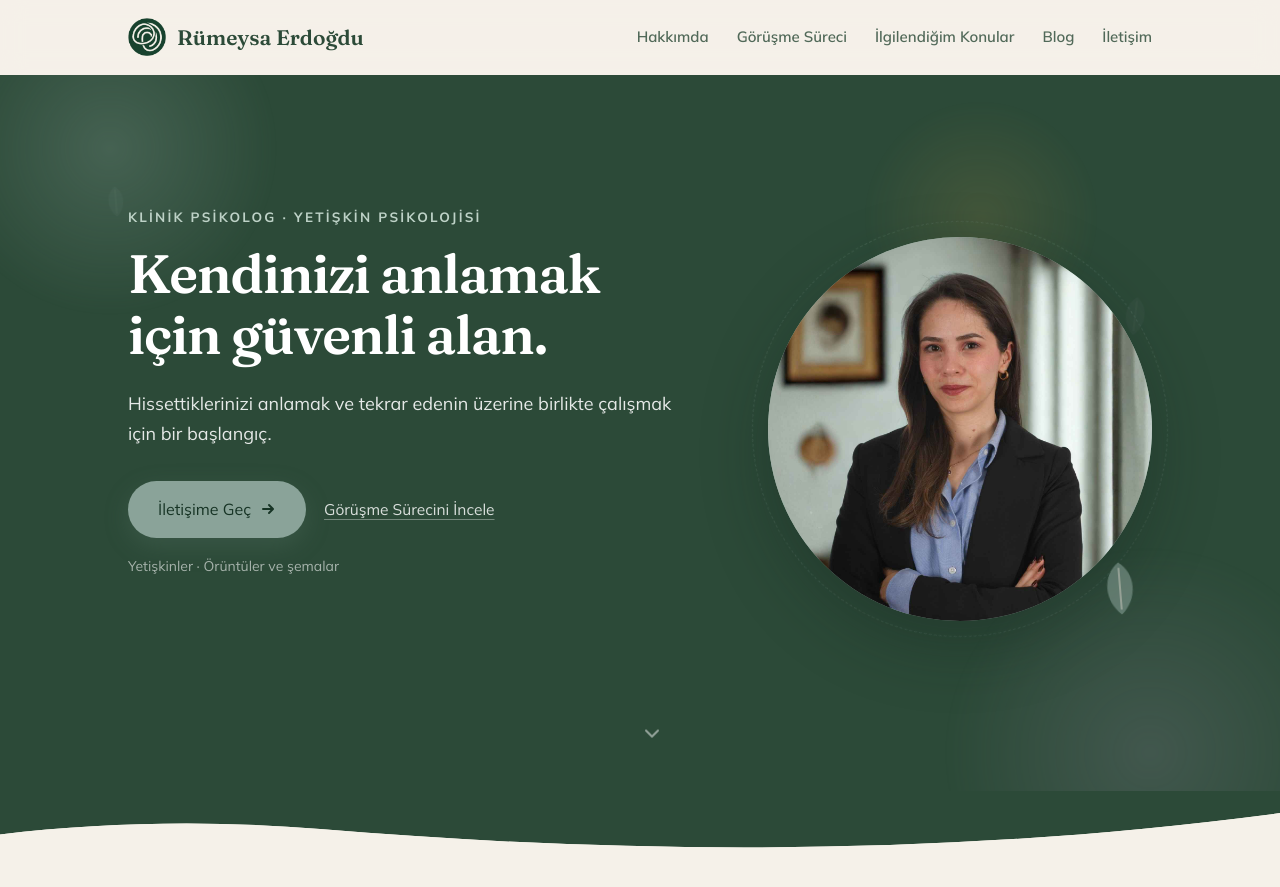
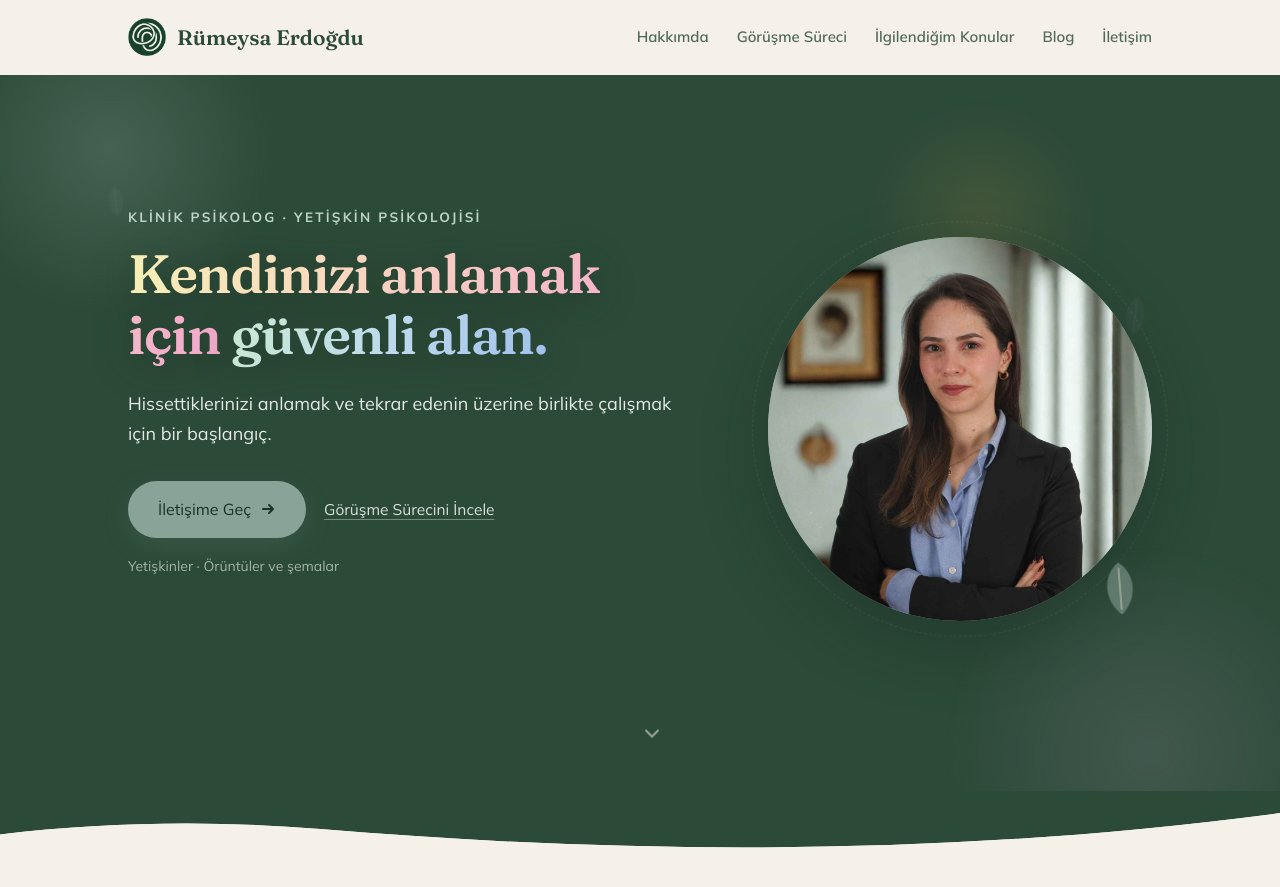
Before and after one commit to ardasaglamer9/rumeysaerdogdu.com, a Jekyll site: the page built from index.html, in a window 1280 px wide and 900 px high. Shown: the top 887 px of the window. Built offline with Jekyll 4.4.1, drawn with Linux system fonts in a browser that asks for light colours.

Commit message:
Hero başlığına gradyan dolgu ekle
Instagram görsel sisteminden alınan şafak/serin gradyanları,
orman zemin üzerinde iki parçalı başlıkta uygulanıyor. Düz renk
baştan veriliyor, gradyan yalnızca @supports içinde; yazdırma ve
zorunlu renk modunda düz renge dönülüyor.

Co-Authored-By: Claude Opus 5 <noreply@anthropic.com>

```diff
--- a/assets/css/style.css
+++ b/assets/css/style.css
@@ -703,3 +703,40 @@ body.nav-open{overflow:hidden;}
   .hero-link{font-size:15px;}
   .hero .hero-note{font-size:13.5px;}
 }
+
+
+/* =========================================================
+   HERO BAŞLIĞI — GRADYAN DOLGU  (Instagram sisteminden deneme)
+   Şafak (sıcak) + Serin (soğuk) gradyanları, orman zemin üzerinde.
+   Güvenlik sırası bilinçli:
+     1) düz renk baştan verilir — CSS kısmen yüklenirse metin kaybolmaz
+     2) gradyan yalnızca @supports içinde uygulanır
+     3) yazdırmada ve zorunlu renk modunda düz renge dönülür
+        (arka plan basılmadığı için gradyan başlık boş çıkardı)
+   Gölge text-shadow ile DEĞİL, filter ile: dolgu şeffaf olduğu için
+   text-shadow harfin içinden görünür ve metin kirli çıkar.
+   ========================================================= */
+.hero-grad .g1{color:#F9D8C0;}
+.hero-grad .g2{color:#BCD8EE;}
+
+@supports (background-clip:text) or (-webkit-background-clip:text){
+  .hero-grad .g1,.hero-grad .g2{
+    -webkit-background-clip:text;background-clip:text;
+    color:transparent;-webkit-text-fill-color:transparent;
+    /* satır başına yeniden başlasın — kısa satır da gradyanın tamamını gezsin */
+    -webkit-box-decoration-break:slice;box-decoration-break:slice;
+    filter:drop-shadow(0 6px 20px rgba(11,24,16,.42));
+  }
+  .hero-grad .g1{background-image:linear-gradient(100deg,#F6EFB6 0%,#F9D8C0 38%,#F3A9CC 100%);}
+  .hero-grad .g2{background-image:linear-gradient(100deg,#C9E9D3 0%,#BCD8EE 55%,#9FC0EA 100%);}
+}
+
+@media (forced-colors:active),print{
+  .hero-grad .g1,.hero-grad .g2{
+    background-image:none;filter:none;
+    color:CanvasText;-webkit-text-fill-color:currentColor;}
+}
+
+/* Yuvarlak, tombul harf biçimi — Instagram kartlarındaki karakter.
+   SOFT ve WONK eksenleri font isteğine head.html'de eklendi. */
+.hero-grad{font-weight:700;font-variation-settings:'SOFT' 100,'WONK' 1,'opsz' 144;}
--- a/index.html
+++ b/index.html
@@ -30,7 +30,7 @@ permalink: /
 
     <div class="hero-content">
       <p class="eyebrow">KLİNİK PSİKOLOG · YETİŞKİN PSİKOLOJİSİ</p>
-      <h1>Kendinizi anlamak için güvenli alan.</h1>
+      <h1 class="hero-grad"><span class="g1">Kendinizi anlamak için</span> <span class="g2">güvenli alan.</span></h1>
       <p class="hero-desc">Hissettiklerinizi anlamak ve tekrar edenin üzerine birlikte çalışmak için bir başlangıç.</p>
 
       <div class="hero-cta">
```
